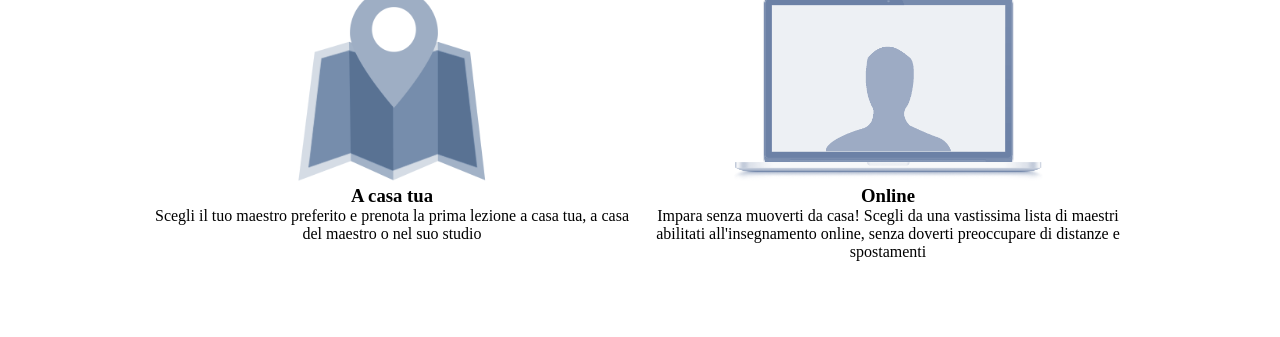
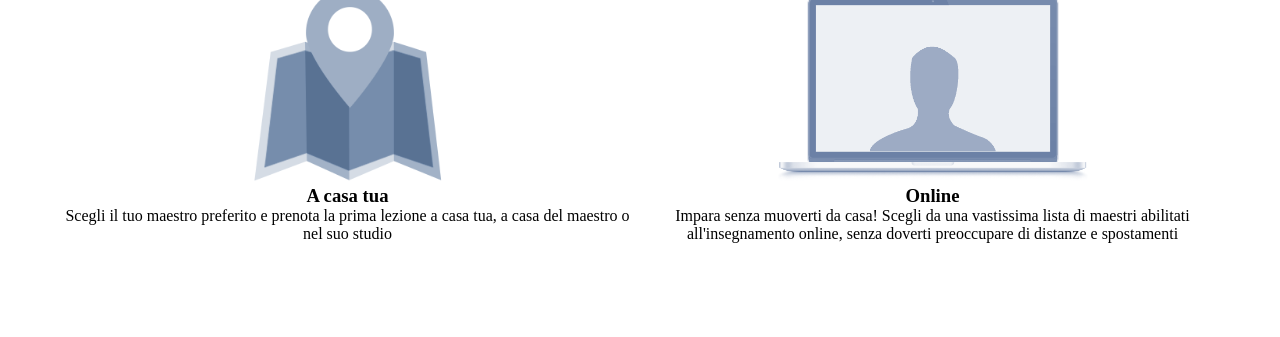
Before and after one commit to Alessandra-N/html-css-resp-wannabe-12bool, a plain HTML site: page index.html in a window 1280 px wide. Shown: the part 152-489 px from the top of the page. Drawn offline with Linux system fonts and the light colour scheme.

Commit message:
corrections complete

```diff
--- a/assets/framework.css
+++ b/assets/framework.css
@@ -6,7 +6,7 @@
 }
 
 .container {
-    width: 1170px;
+    max-width: 1170px;
     margin: auto;
 }
 .row {
--- a/assets/style.css
+++ b/assets/style.css
@@ -1,5 +1,4 @@
 .row {
-    width: 992px;
     margin-left: auto;
     margin-right: auto;
     margin-top: 100px;
@@ -72,7 +71,7 @@
     clear: both;
   }
 
-  @media screen and (max-width: 991px) {
+  @media screen and (max-width: 768px) {
 
   * {
     margin: 0;
@@ -110,3 +109,4 @@
   #why {
     background-color: rgb(242, 242, 205);
   }
+}
```
